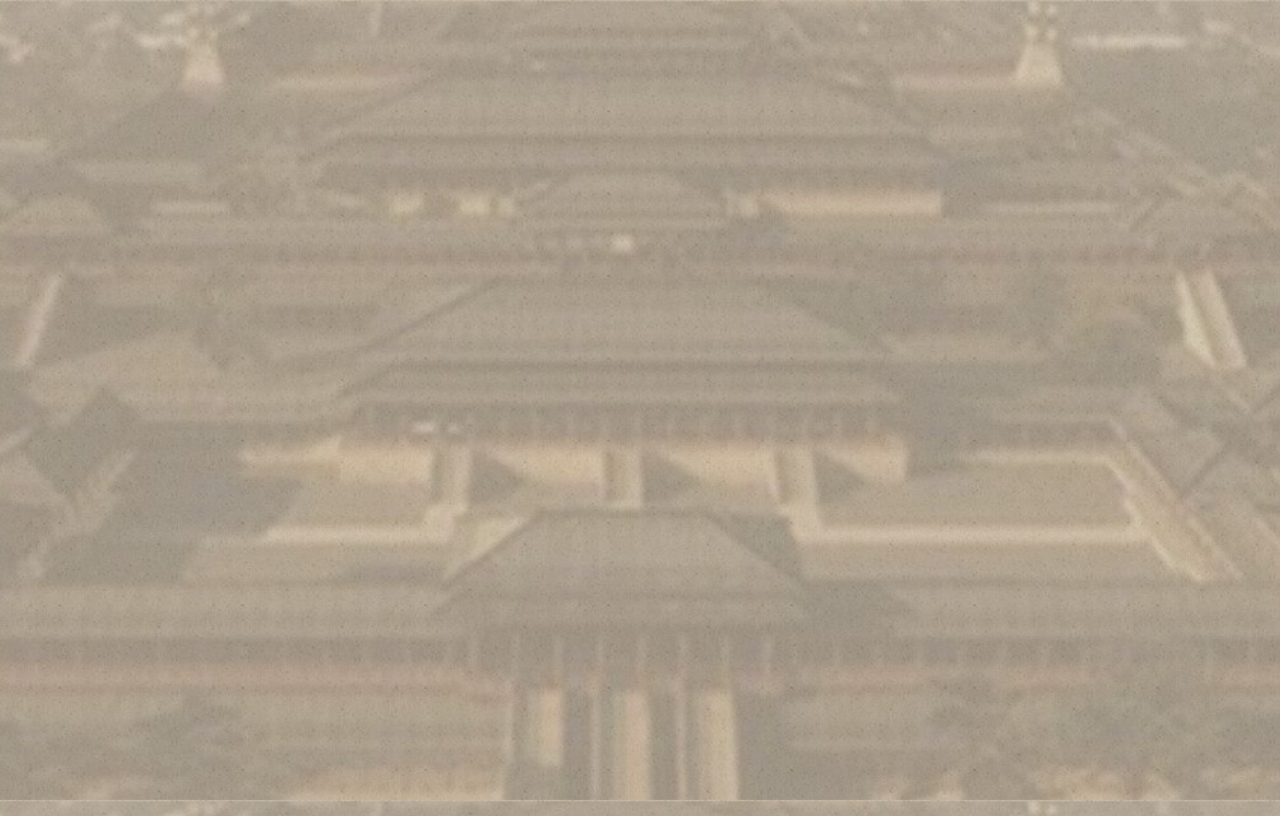
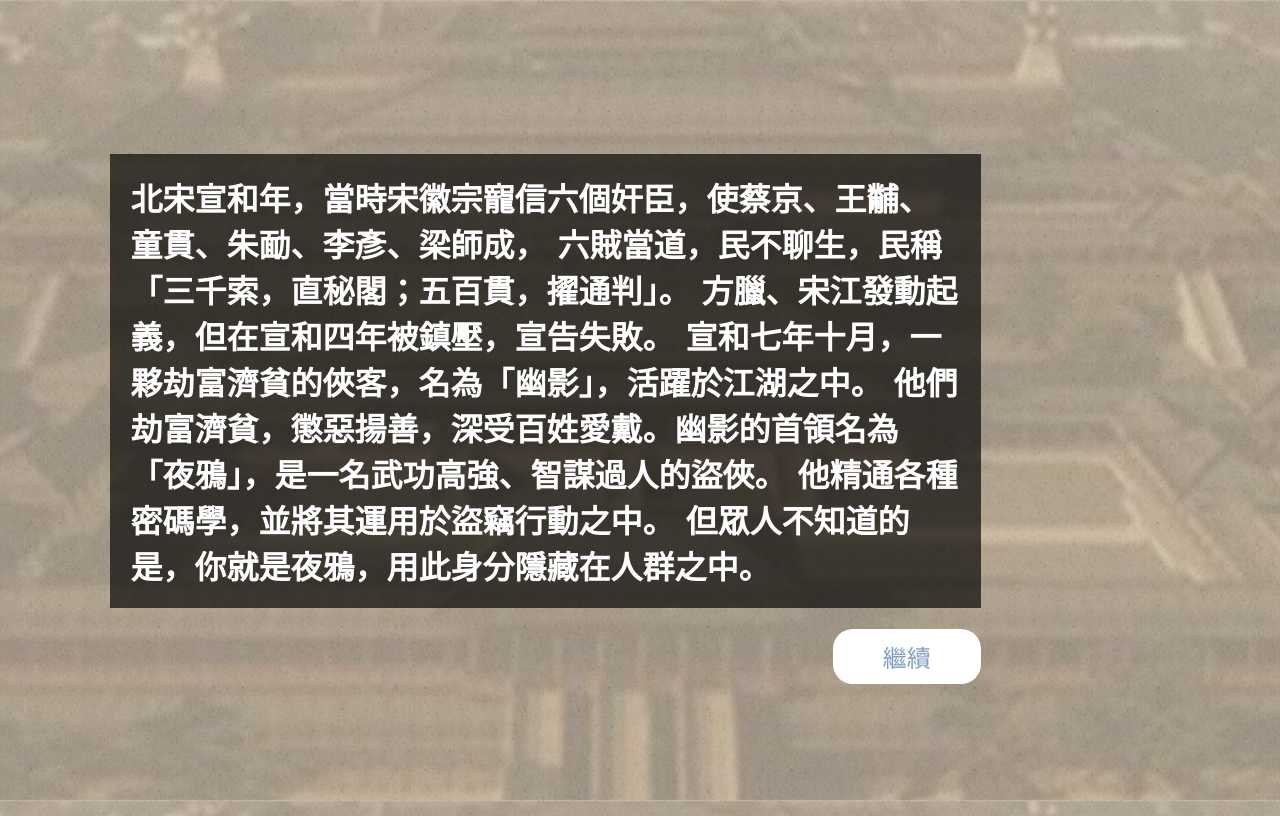
Before and after one commit to chenhsingyu-0212/EscapeRoom, a plain HTML site: page chapter1.html in a window 1280 px wide. Drawn offline with Linux system fonts and the light colour scheme.

Commit message:
feat: chapter 1

```diff
--- a/chapter1.html
+++ b/chapter1.html
@@ -3,6 +3,21 @@
         <link rel="stylesheet" type="text/css" href="./css/chapter1.css">
     </head>
     <body id="background">
+        <div id="first">
+            <h1 class="word">
+                北宋宣和年，當時宋徽宗寵信六個奸臣，使蔡京、王黼、童貫、朱勔、李彥、梁師成， 六賊當道，民不聊生，民稱「三千索，直秘閣；五百貫，擢通判」。 方臘、宋江發動起義，但在宣和四年被鎮壓，宣告失敗。 宣和七年十月，一夥劫富濟貧的俠客，名為「幽影」，活躍於江湖之中。 他們劫富濟貧，懲惡揚善，深受百姓愛戴。幽影的首領名為「夜鴉」，是一名武功高強、智謀過人的盜俠。 他精通各種密碼學，並將其運用於盜竊行動之中。 但眾人不知道的是，你就是夜鴉，用此身分隱藏在人群之中。
+            </h1>
+            <a onclick="next(1)">繼續</a>
+        </div>
+        <div id="second" style="display: none;">
+            <h1 class="word">
+                某日，你收到了一封密信，隱藏在背後的那個人為了考驗你的真實實力，在信中用了一個特別的加密方式，似乎是在指引了一個神秘寶藏的埋藏地點......
+            </h1>
+            <a onclick="next(2)">打開密信</a>
+        </div>
+        <div id="thrid">
 
+        </div>
+        <script src="./js/chapter1.js"></script>
     </body>
 </html>
--- a/css/chapter1.css
+++ b/css/chapter1.css
@@ -6,7 +6,37 @@
     background-position: center;
     height: 100vh;
     width: 100%;
-    position: relative;
-    z-index: 1;
     overflow: hidden;
+    display: flex;
+    align-items: center;
+    justify-content: center;
 }
+
+div{
+    padding: 0 8%;
+}
+
+.word{
+    font-size: 2em;
+    color: white;
+    background-color: #000000aa;
+    padding: 20px;
+    font-family: 'Lobster', cursive;
+}
+
+a{
+    color: #809EC2;
+    background-color: white;
+    padding: 10px 50px;
+    border-radius: 20px;
+    font-size: 1.5em;
+    text-align: center;
+    font-family: 'Lobster', cursive;
+    text-decoration: none;
+    float: right;
+}
+
+a:hover{
+    background-color: #809EC2;
+    color: white;
+}
--- a/css/main.css
+++ b/css/main.css
@@ -6,23 +6,22 @@
     background-position: center;
     height: 100vh;
     width: 100%;
-    position: relative;
-    z-index: 1;
     overflow: hidden;
+    display: flex;
+    align-items: center;
+    justify-content: center;
 }
 
 h1{
     font-size: 5em;
     color: white;
     text-align: center;
-    padding-top: 15%;
-    margin-bottom: 10px;
+    margin: 0 0 50px 0;
     font-family: 'Lobster', cursive;
 }
 
 div{
     text-align: center;
-    padding-top: 5%;
 }
 
 a{
--- /dev/null
+++ b/js/chapter1.js
@@ -0,0 +1,13 @@
+function next(id) {
+  switch (id) {
+    case 1:
+      document.getElementById("first").style.display = "none";
+      document.getElementById("second").style.display = "block";
+      document.getElementById("background").style.backgroundImage = "url('./images/P1-Paper.jpg')";
+      break;
+    case 2:
+      document.getElementById("second").style.display = "none";
+      document.getElementById("third").style.display = "block";
+      break;
+  }
+}
--- a/js/main.js
+++ /dev/null
@@ -1,4 +0,0 @@
-function changeImage(image) {
-    var img = document.getElementById("myImage");
-    img.src = image;
-  }
```
Also changed, not shown: index.html (+1 -1 lines), images/P1-Paper.jpg (added).
